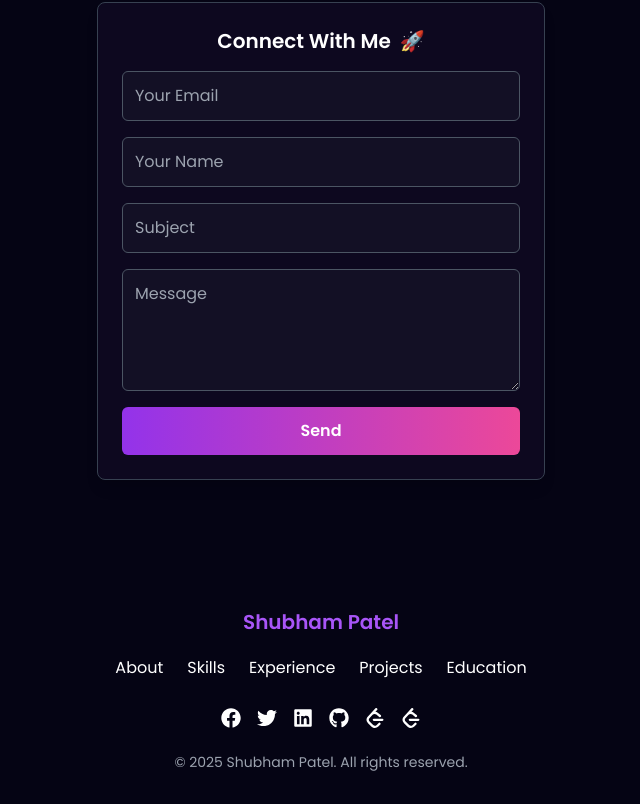
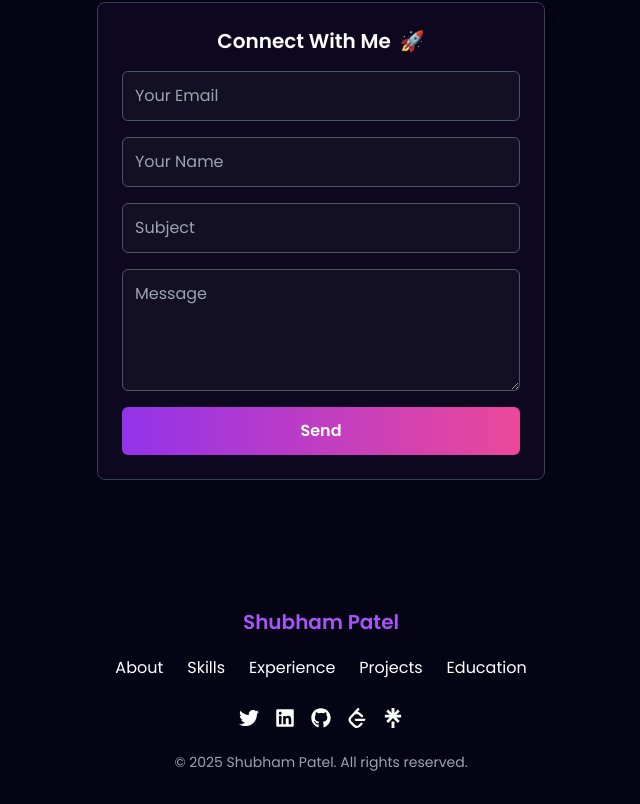
Before and after one commit to ShubhamPatel81/Portfolio-ReactJs, a React (Vite) app: page / in a window 1280 px wide. Shown: the part 8933-9737 px from the top of the page, without its empty margins (319-959 px from the left). Built offline with nearby package versions, Linux system fonts and the light colour scheme.

Commit message:
make css changes

```diff
--- a/src/components/Footer/Footer.jsx
+++ b/src/components/Footer/Footer.jsx
@@ -7,7 +7,7 @@ import {
   FaYoutube,
   FaGithub,
 } from "react-icons/fa";
-import { SiLeetcode } from "react-icons/si";
+import { SiLeetcode, SiLinktree } from "react-icons/si";
 
 const Footer = () => {
   // Smooth scroll function
@@ -46,10 +46,7 @@ const Footer = () => {
         {/* Social Media Icons - Responsive */}
         <div className="flex flex-wrap justify-center space-x-4 mt-6">
           {[
-            {
-              icon: <FaFacebook />,
-              link: "https://www.facebook.com/Shubham.Patel.3511041/",
-            },
+
             {
               icon: <FaTwitter />,
               link: "https://x.com/Shubham07132581",
@@ -67,7 +64,7 @@ const Footer = () => {
               link: "https://leetcode.com/u/Shubham-Patel/",
             },
             {
-              icon: <SiLeetcode />,
+              icon: <SiLinktree  />,
               link: "https://linktr.ee/Shubham_Patel81?utm_source=linktre",
             },
           ].map((item, index) => (
```
